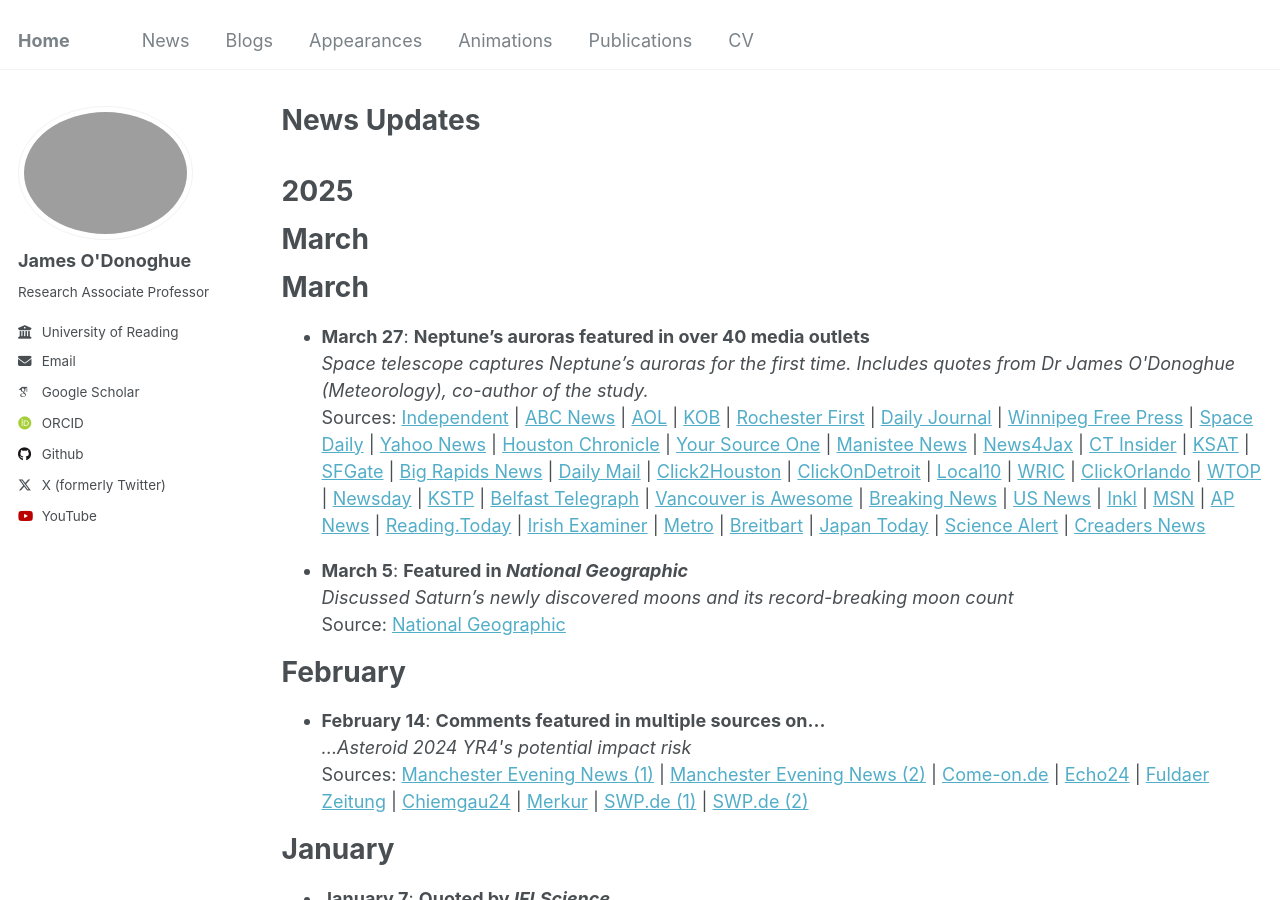
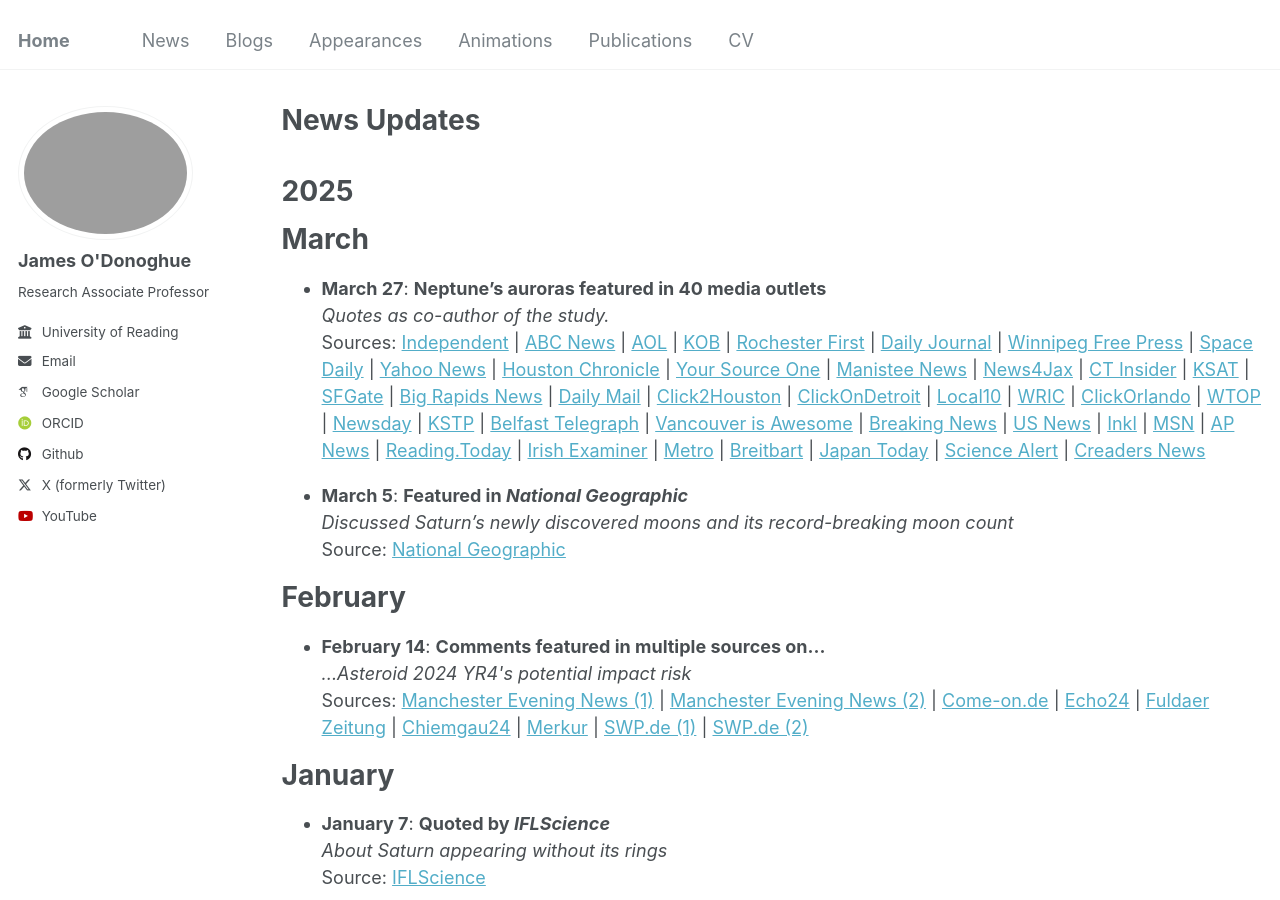
Before and after one commit to odonoghuespace/odonoghuespace.github.io, a Jekyll site: the page built from _pages/news.html, in a window 1280 px wide and 900 px high. Built offline with Jekyll 4.4.1, drawn with Linux system fonts in a browser that asks for light colours; some web fonts are replaced.

Commit message:
Update news.html

```diff
--- a/_pages/news.html
+++ b/_pages/news.html
@@ -8,11 +8,9 @@ author_profile: true
 <h1>2025</h1>
 
 <h1>March</h1>
-
-<h1>March</h1>
 <ul>
-  <li><strong>March 27</strong>: <strong>Neptune’s auroras featured in over 40 media outlets</strong><br>
-    <em>Space telescope captures Neptune’s auroras for the first time. Includes quotes from Dr James O'Donoghue (Meteorology), co-author of the study.</em><br>
+  <li><strong>March 27</strong>: <strong>Neptune’s auroras featured in 40 media outlets</strong><br>
+    <em>Quotes as co-author of the study.</em><br>
     Sources:
     <a href="https://www.independent.co.uk/news/neptune-nasa-washington-scientists-university-of-reading-b2722144.html">Independent</a> |
     <a href="https://abcnews.go.com/Technology/wireStory/neptunes-auroras-captured-great-detail-nasas-webb-telescope-120184236">ABC News</a> |
```
